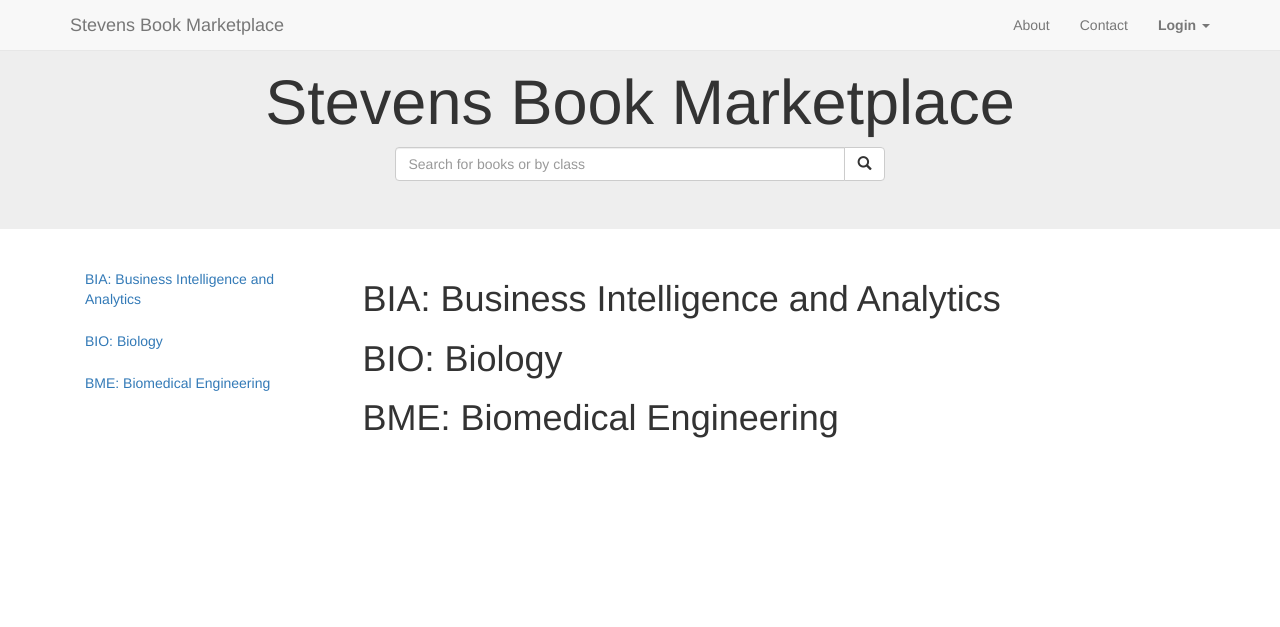
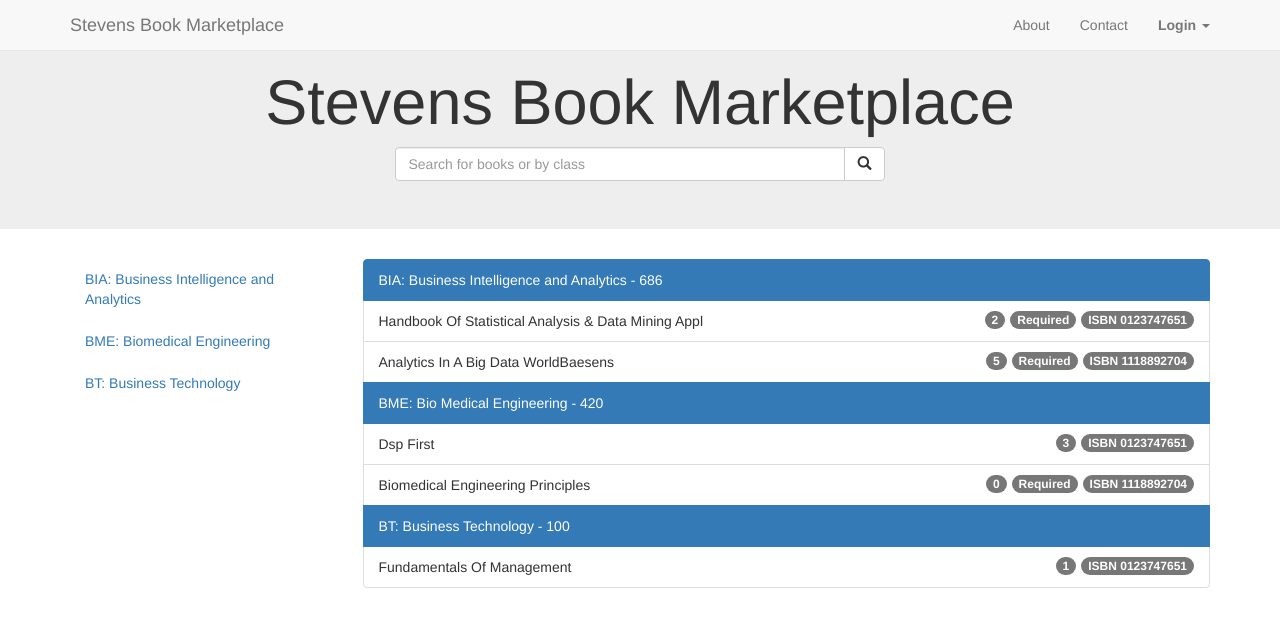
Before and after one commit to pwarmuz/SSW695_Capstone, a Flask app: page / in a window 1280 px wide. Shown: the top 627 px of the page. Run offline with Flask 2, Linux system fonts and the light colour scheme; parts of the project's set-up code (start-up, migrations or seed data) failed here and were passed over; some libraries are stand-ins or nearby versions.

Commit message:
cleaned book listing
Added badges, changed book listing a little

```diff
--- a/src/app/templates/index.html
+++ b/src/app/templates/index.html
@@ -94,23 +94,44 @@
 		        <nav class="col-sm-3 " id="myScrollspy ">
 		            <ul class="nav nav-pills nav-stacked " data-spy="affix " data-offset-top="205 ">
 		                <li><a href="#BIA">BIA: Business Intelligence and Analytics</a></li>
-		                <li><a href="#BIO">BIO: Biology</a></li>
 		                <li><a href="#BME">BME: Biomedical Engineering</a></li>
+		                <li><a href="#BT">BT: Business Technology</a></li>
 		            </ul>
 		        </nav>
 		        <div class="col-sm-9 ">
-		            <div id="BIA">
-		                <h1>BIA: Business Intelligence and Analytics</h1>
-		                <p></p>
-		            </div>
-		            <div id="BIO">
-		                <h1>BIO: Biology</h1>
-		                <p></p>
-		            </div>
-		            <div id="BME">
-		                <h1>BME: Biomedical Engineering</h1>
-		                <p></p>
-		            </div>
+					<div class="list-group">
+						<a href="#BIA" class="list-group-item active">BIA: Business Intelligence and Analytics - 686</a>
+						<div class="list-group-item">
+							Handbook Of Statistical Analysis & Data Mining Appl
+							<span class="badge">ISBN 0123747651</span>
+							<span class="badge">Required</span>
+							<span class="badge">2</span>
+						</div>
+						<div class="list-group-item">
+							Analytics In A Big Data WorldBaesens
+							<span class="badge">ISBN 1118892704</span>
+							<span class="badge">Required</span>
+							<span class="badge">5</span>
+						</div>
+						<a href="#BME" class="list-group-item active">BME: Bio Medical Engineering - 420</a>
+						<div class="list-group-item">
+							Dsp First
+							<span class="badge">ISBN 0123747651</span>
+							<span class="badge">3</span>
+						</div>
+						<div class="list-group-item">
+							Biomedical Engineering Principles
+							<span class="badge">ISBN 1118892704</span>
+							<span class="badge">Required</span>
+							<span class="badge">0</span>
+						</div>
+						<a href="#BT" class="list-group-item active">BT: Business Technology - 100</a>
+						<div class="list-group-item">
+							Fundamentals Of Management
+							<span class="badge">ISBN 0123747651</span>
+							<span class="badge">1</span>
+						</div>
+					</div>
 		        </div>
 		    </div>
 		</div>
```
